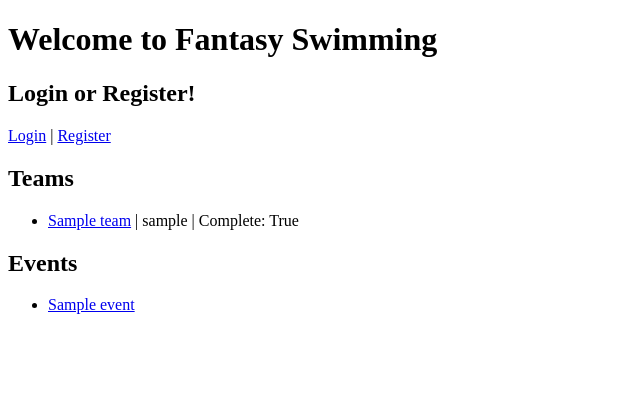
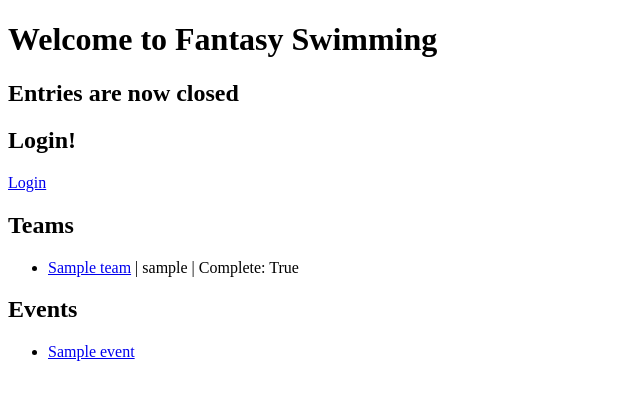
Before and after one commit to gtspence/fantasyswim, a Django app: page /rio/ in a window 1280 px wide. Shown: the top 400 px of the page, without its empty margins (0-640 px from the left). Run offline with Django 3.2, Linux system fonts and the light colour scheme; tables that the repository leaves empty hold one stand-in row (values such as "Sample post").

Commit message:
Add environment variable ENTRIES_OPEN which controls registration/team editing/views

```diff
--- a/fantasyswim/settings.py
+++ b/fantasyswim/settings.py
@@ -169,6 +169,11 @@ ALLOWED_HOSTS = ['*']
 # CSRF_COOKIE_SECURE = True
 # SESSION_COOKIE_SECURE = True
 
+
+# Entries open variable
+ENTRIES_OPEN = os.environ.get('ENTRIES_OPEN')=='True'
+
+
 # try to load local_settings.py if it exists
 try:
 	from local_settings import *
--- a/rio/templates/rio/index.html
+++ b/rio/templates/rio/index.html
@@ -2,6 +2,12 @@
 
 {% block content %}
         <h1>Welcome to Fantasy Swimming</h1>
+
+        {% if entries_open %}
+        <h2>Entries are open</h2>
+        {% else %}
+        <h2>Entries are now closed</h2>
+        {% endif %}
 
         {% if user.is_authenticated %}
 			<h2>Hello {{ user.username }}!</h2>
@@ -10,13 +16,16 @@
 			<br />
 			{% if user_team %}
 			<a href="{{ user_team.get_absolute_url }}">My team</a>
-			{% else %}
+			{% elif entries_open %}
 			<a href="{% url 'team_new' %}">Create team</a>
 			{% endif %}
-		{% else %}
+		{% elif entries_open %}
 			<h2>Login or Register!</h2>
 			<a href="{% url 'login' %}">Login</a> |
 	        <a href="{% url 'register' %}">Register</a>
+	    {% else %}
+	    	<h2>Login!</h2>
+			<a href="{% url 'login' %}">Login</a>
 		{% endif %}
 
 <h2>Teams</h2>
--- a/rio/views.py
+++ b/rio/views.py
@@ -8,7 +8,7 @@ from .models import Team, Event, Swimmer, Participant, Choice
 from django.views import generic
 from django.utils.decorators import method_decorator
 from django.core.urlresolvers import reverse
-#from django.db.models import Count
+from django.conf import settings
 
 class IndexView(generic.ListView):
 	template_name = 'rio/index.html'
@@ -21,6 +21,7 @@ class IndexView(generic.ListView):
 	def get_context_data(self, *args, **kwargs):
 		context = super(IndexView, self).get_context_data(*args, **kwargs)
 		context['event_list'] = Event.objects.all()
+		context['entries_open'] = settings.ENTRIES_OPEN
 		if self.request.user.is_authenticated():
 			try:
 				context['user_team'] = Team.objects.get(user=self.request.user)
@@ -37,6 +38,7 @@ class TeamView(generic.DetailView):
 	def get_context_data(self, **kwargs):
 		context = super(TeamView, self).get_context_data(**kwargs)
 		context['team_choices'] = Choice.objects.filter(team=context['team'])
+		context['entries_open'] = settings.ENTRIES_OPEN
 		return context
 
 
@@ -45,14 +47,14 @@ class EventView(generic.DetailView):
 	model = Event
 	template_name = 'rio/event.html'
 
-# 	def get_context_data(self, *args, **kwargs):
-# 		context = super(EventView, self).get_context_data(*args, **kwargs)
-# 		context['common_choice'] = Participant.objects.filter(event=self.event).annotate(c=Count('choice')).order_by('-c')[0]
-# 		return context
-## Doesn't work with self.event.... https://docs.djangoproject.com/en/1.9/topics/class-based-views/generic-display/#dynamic-filtering
-## What about ties? https://docs.djangoproject.com/en/1.9/topics/db/aggregation/
+	def get_context_data(self, *args, **kwargs):
+		context = super(EventView, self).get_context_data(*args, **kwargs)
+		context['entries_open'] = settings.ENTRIES_OPEN
+		return context
 
 def register(request):
+	if not settings.ENTRIES_OPEN:
+		return HttpResponseRedirect('/rio/')
 	context = RequestContext(request)
 	if request.method == 'POST':
 		user_form = UserCreateForm(request.POST)
@@ -71,6 +73,7 @@ def register(request):
 
 @login_required
 def team_edit(request, id=None):
+
 	if id:
 		team = get_object_or_404(Team, pk=id)
 		if team.user != request.user:
@@ -79,6 +82,9 @@ def team_edit(request, id=None):
 		if Team.objects.filter(user=request.user).exists():
 			return HttpResponseRedirect(request.user.team.get_absolute_url())
 		team = Team(user=request.user)
+
+	if not settings.ENTRIES_OPEN:
+		return HttpResponseRedirect(team.get_absolute_url())
 
 	event_list = Event.objects.all()
 
```
Also changed, not shown: rio/templates/rio/event.html (+11 -9 lines), rio/templates/rio/team.html (+7 -1 lines).
